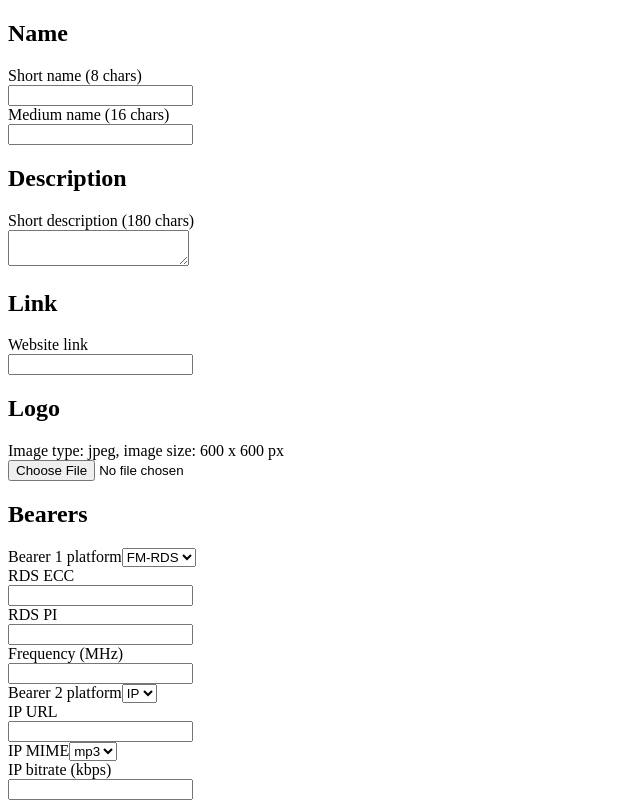
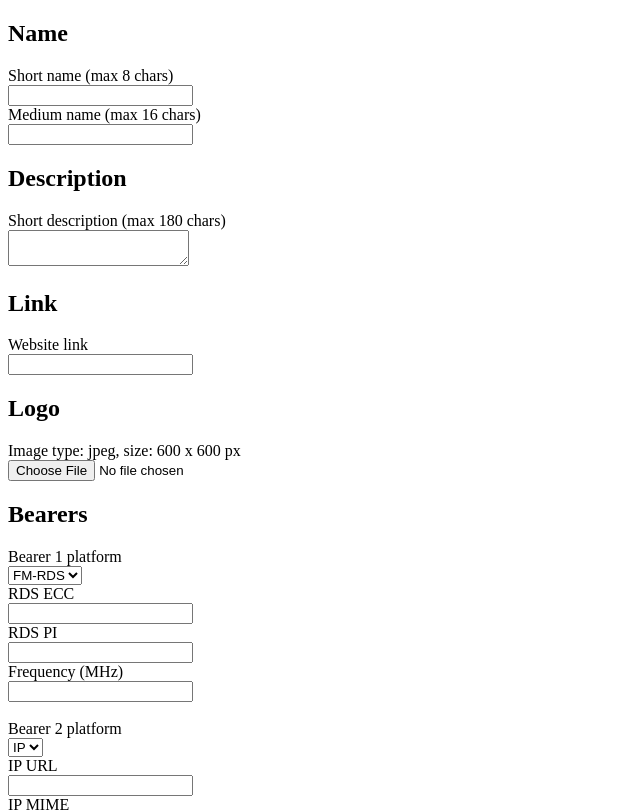
Before and after one commit to Lartza/radiobutler, a React app in the folder frontend/: page / in a window 1280 px wide. Shown: the top 812 px of the page, without its empty margins (0-640 px from the left). Built offline with nearby package versions, Linux system fonts and the light colour scheme; no server answers; the HTML template or start-up script is replaced by a standard one.

Commit message:
Minor update to layout

```diff
--- a/frontend/src/components/App.jsx
+++ b/frontend/src/components/App.jsx
@@ -139,7 +139,7 @@ class MyForm extends React.Component {
     return (
       <form onSubmit={this.mySubmitHandler.bind(this)}>
         <h2>Name</h2>
-        <label htmlFor="shortname">Short name (8 chars) </label>
+        <label htmlFor="shortname">Short name (max 8 chars) </label>
         <br />
         <input
           defaultValue={shortName}
@@ -150,7 +150,7 @@ class MyForm extends React.Component {
         />
         <span style={{color: "red"}}>{this.state.errors["shortName"]}</span>
         <br />
-        <label htmlFor="mediumname">Medium name (16 chars) </label>
+        <label htmlFor="mediumname">Medium name (max 16 chars) </label>
         <br />
         <input
           defaultValue={mediumName}
@@ -162,7 +162,7 @@ class MyForm extends React.Component {
         <span style={{color: "red"}}>{this.state.errors["mediumName"]}</span>
         <br />
         <h2>Description</h2>
-        <label htmlFor="desc">Short description (180 chars)</label>
+        <label htmlFor="desc">Short description (max 180 chars)</label>
         <br />
         <textarea
           defaultValue={shortDescription}
@@ -185,7 +185,7 @@ class MyForm extends React.Component {
         <br />
 
         <h2>Logo</h2>
-        <label htmlFor="logo">Image type: jpeg, image size: 600 x 600 px</label>
+        <label htmlFor="logo">Image type: jpeg, size: 600 x 600 px</label>
         <br />
         <input type="file" name="logo" id="logo" onChange={this.myChangeHandler.bind(this)} />
         <br />
@@ -194,7 +194,7 @@ class MyForm extends React.Component {
         <h2>Bearers</h2>
 
         <label htmlFor="bearer1Platform">Bearer 1 platform</label>
-
+        <br />
         <select name="platform" id="bearer1Platform">
         <option value="fm">FM-RDS</option>
         </select>
@@ -231,16 +231,16 @@ class MyForm extends React.Component {
           name="frequency"
           onChange={this.myChangeHandler.bind(this)}
         />
-        <br />
+        <br /><br />
 
         <label htmlFor="bearer2Platform">Bearer 2 platform</label>
-
+        <br />
         <select name="platform" id="bearer1Platform">
         <option value="ip">IP</option>
         </select>
         <br />
 
-        <label htmlFor="url">IP URL </label>
+        <label htmlFor="url">IP URL</label>
         <br />
         <input
           defaultValue={url}
@@ -252,7 +252,7 @@ class MyForm extends React.Component {
         <br />
 
         <label htmlFor="audio/mpeg">IP MIME</label>
-
+        <br />
         <select name="audio/mpeg" id="bearer1Platform">
         <option value="audio/mpeg">mp3</option>
         </select>
```
